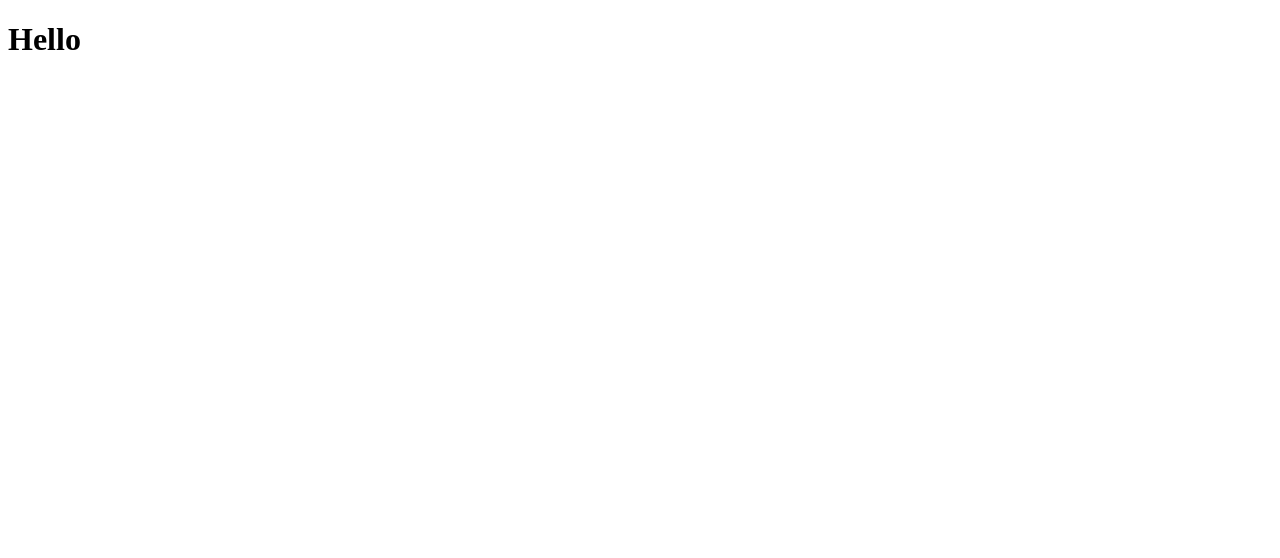
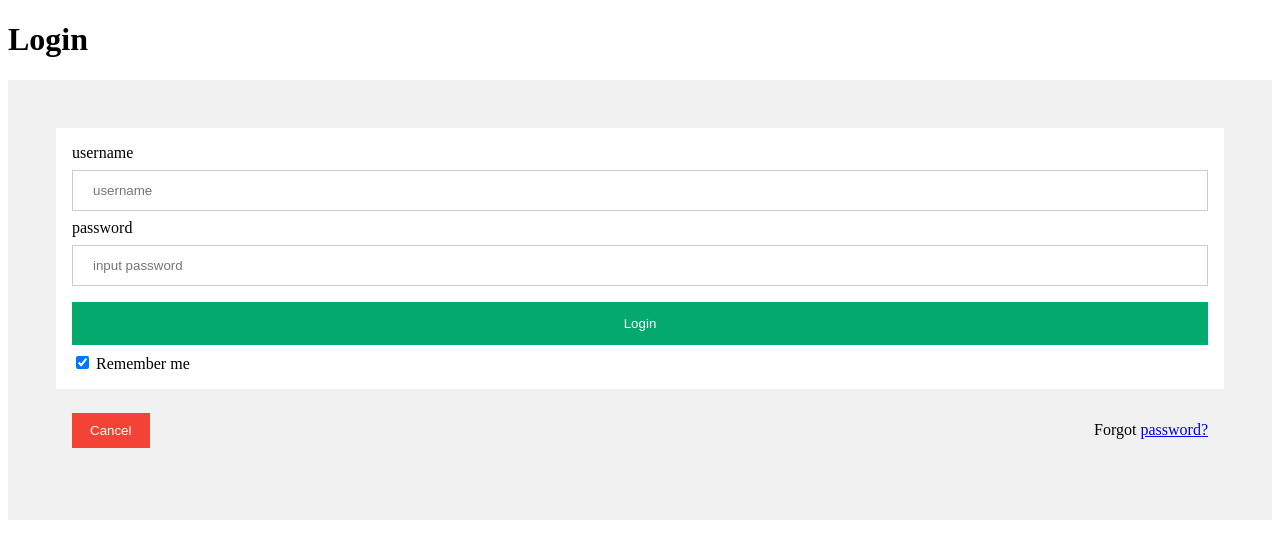
Before and after one commit to stroberiPoundcake/mini-project, a plain HTML site: page index.html in a window 1280 px wide. Drawn offline with Linux system fonts and the light colour scheme.

Commit message:
add form login

```diff
--- a/index.html
+++ b/index.html
@@ -3,9 +3,26 @@
 <head>
     <meta charset="UTF-8">
     <meta name="viewport" content="width=device-width, initial-scale=1.0">
-    <title>Document</title>
+    <title>CRUD</title>
+    <link rel="stylesheet" href="style.css">
 </head>
 <body>
-    <h1>Hello</h1>
+    <h1>Login</h1>
+    <form action="action-page.php" method="post">
+        <div class="container">
+            <label for="username">username</label>
+            <input type="text" placeholder="username" name="Username" required>
+            <label for="password">password</label>
+            <input type="text" placeholder="input password" name="Password">
+            <button type="submit">Login</button>
+             <label>
+      <input type="checkbox" checked="checked" name="remember"> Remember me
+    </label>
+        </div>
+        <div class="container" style="background-color:#f1f1f1">
+    <button type="button" class="cancelbtn">Cancel</button>
+    <span class="psw">Forgot <a href="#">password?</a></span>
+  </div>
+    </form>
 </body>
 </html>
--- /dev/null
+++ b/style.css
@@ -0,0 +1,52 @@
+form {
+    border: 3pc solid #f1f1f1;
+
+}
+
+input[type=text], input[type=password] {
+  width: 100%;
+  padding: 12px 20px;
+  margin: 8px 0;
+  display: inline-block;
+  border: 1px solid #ccc;
+  box-sizing: border-box;
+}
+
+button {
+  background-color: #04AA6D;
+  color: white;
+  padding: 14px 20px;
+  margin: 8px 0;
+  border: none;
+  cursor: pointer;
+  width: 100%;
+}
+
+button:hover {
+  opacity: 0.8;
+}
+
+.cancelbtn {
+  width: auto;
+  padding: 10px 18px;
+  background-color: #f44336;
+}
+
+.container {
+  padding: 16px;
+}
+
+span.psw {
+  float: right;
+  padding-top: 16px;
+}
+
+@media screen and (max-width: 300px) {
+  span.psw {
+    display: block;
+    float: none;
+  }
+   .cancelbtn {
+    width: 100%;
+  }
+}
```
